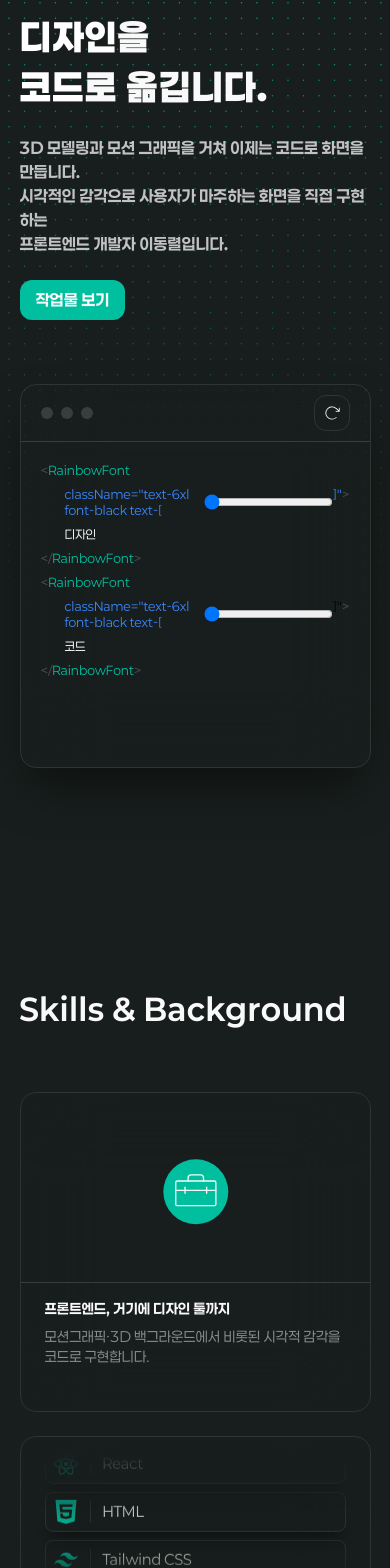
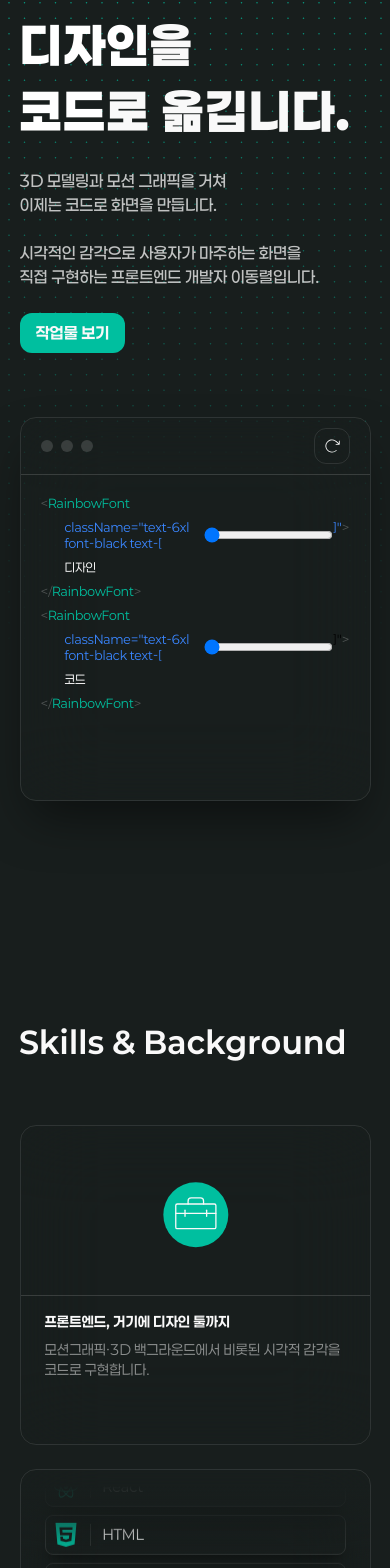
Before and after one commit to dngryl/portfolio-app, a React (Vite) app: page / in a window 390 px wide. Shown: the part 179-1747 px from the top of the page. Built offline with nearby package versions, Linux system fonts and the light colour scheme.

Commit message:
feat: 섹션원 카드 보더 높이 수정 및 모바일 반응형 수정

```diff
--- a/src/components/home/SectionOne.jsx
+++ b/src/components/home/SectionOne.jsx
@@ -27,13 +27,13 @@ export default function SectionOne({motion}) {
                         whileHover={{ y: -10 }}
                         transition={{ duration: 0.3, ease: "easeInOut" }}
                         className="h-80 border rounded-2xl border-[#f9f9f9]/10 hover:border-[#f9f9f9]/20 backdrop-blur-2xl flex flex-col">
-                        <div className='relative w-full h-full scale-65 mt-6'>
+                        <div className='relative w-full flex-1 min-h-0 scale-65 mt-6'>
                             <IconInteraction motion={motion}/>
                         </div>
                         <hr className="border-[#f9f9f9]/15 my-4" />
-                        <div className='px-6 flex flex-col gap-2 mb-6'>
+                        <div className='px-6 flex flex-col gap-2 mb-6 min-h-27'>
                             <p className='text-[#f9f9f9] text-sm font-bold'>프론트엔드, 거기에 디자인 툴까지</p>
-                            <p className='text-[#f9f9f9]/50 text-sm'>모션그래픽·3D 백그라운드에서 비롯된 시각적 감각을 코드로 구현합니다. <br/><br/></p>
+                            <p className='text-[#f9f9f9]/50 text-sm'>모션그래픽·3D 백그라운드에서 비롯된 시각적 감각을 코드로 구현합니다.</p>
                         </div>
                     </motion.div>
 
@@ -43,15 +43,15 @@ export default function SectionOne({motion}) {
                         whileHover={{ y: -10 }}
                         transition={{ duration: 0.3, delay: 0.1, ease: "easeInOut" }}
                         className="h-80 border rounded-2xl border-[#f9f9f9]/10 hover:border-[#f9f9f9]/20 backdrop-blur-2xl flex flex-col">
-                        <div className='relative w-full h-full mt-4 overflow-hidden'>
+                        <div className='relative w-full flex-1 min-h-0 mt-4 overflow-hidden'>
                             <div className="absolute inset-0 w-full h-full object-cover">
                                 <DevStack />
                             </div>
                         </div>
                         <hr className="border-[#f9f9f9]/15 my-4" />
-                        <div className='px-6 flex flex-col gap-2 mb-6'>
+                        <div className='px-6 flex flex-col gap-2 mb-6 min-h-27'>
                             <p className='text-[#f9f9f9] text-sm font-bold'>개발 스택</p>
-                            <p className='text-[#f9f9f9]/50 text-sm'>HTML / CSS / JavaScript를 기반으로 React와 Tailwind CSS, Framer Motion을 주력으로 사용합니다. </p>
+                            <p className='text-[#f9f9f9]/50 text-sm'>HTML / CSS / JavaScript를 기반으로 React와 Tailwind CSS, Framer Motion을 주력으로 사용합니다.</p>
                         </div>
                     </motion.div>
 
@@ -61,15 +61,15 @@ export default function SectionOne({motion}) {
                         whileHover={{ y: -10 }}
                         transition={{ duration: 0.3, delay: 0.4, ease: "easeInOut" }}
                         className="row-span-2 max-md:row-span-1 max-md:order-5 max-md:h-160 border rounded-2xl border-[#f9f9f9]/10 hover:border-[#f9f9f9]/20 backdrop-blur-2xl flex flex-col">
-                        <div className='relative w-full h-full flex justify-center overflow-hidden'>
+                        <div className='relative w-full flex-1 min-h-0 flex justify-center overflow-hidden'>
                             <spline-viewer
                                 url="https://prod.spline.design/9SbFqL8Lea8RLHEh/scene.splinecode"
                                 className="absolute -translate-x-1/2 -translate-y-1/2 top-1/2 left-1/2 h-full w-auto touch-none" />
                         </div>
                         <hr className="border-[#f9f9f9]/15 mb-4" />
-                        <div className='px-6 flex flex-col gap-2 mb-6'>
+                        <div className='px-6 flex flex-col gap-2 mb-6 min-h-27'>
                             <p className='text-[#f9f9f9] text-sm font-bold'>3D 웹 & 3D 모델링</p>
-                            <p className='text-[#f9f9f9]/50 text-sm'>Cinema 4D 폴리곤 모델링과 Fusion 360 넙스 모델링으로 3D를 다뤄왔습니다. 이제 Blender와 Spline으로 그 감각을 웹 환경에 옮기고자 합니다.<br/> <br/> </p>
+                            <p className='text-[#f9f9f9]/50 text-sm'>Cinema 4D 폴리곤 모델링과 Fusion 360 넙스 모델링으로 3D를 다뤄왔습니다. 이제 Blender와 Spline으로 그 감각을 웹 환경에 옮기고자 합니다.</p>
                         </div>
                     </motion.div>
 
@@ -79,13 +79,13 @@ export default function SectionOne({motion}) {
                         whileHover={{ y: -10 }}
                         transition={{ duration: 0.3, delay: 0.2, ease: "easeInOut" }}
                         className="h-80 border rounded-2xl border-[#f9f9f9]/10 hover:border-[#f9f9f9]/20 backdrop-blur-2xl flex flex-col">
-                        <div className='relative w-full h-full scale-65 mt-6'>
+                        <div className='relative w-full flex-1 min-h-0 scale-65 mt-6'>
 
                         </div>
                         <hr className="border-[#f9f9f9]/15 my-4" />
-                        <div className='px-6 flex flex-col gap-2 mb-6'>
+                        <div className='px-6 flex flex-col gap-2 mb-6 min-h-27'>
                             <p className='text-[#f9f9f9] text-sm font-bold'>모션그래픽 - 인터랙션으로의 전환</p>
-                            <p className='text-[#f9f9f9]/50 text-sm'>After Effects로 다양한 분야의 모션그래픽과 2D 리깅을 다뤄왔습니다. 그 경험이 지금은 웹 애니메이션 감각으로 이어집니다. <br/> <br/> </p>
+                            <p className='text-[#f9f9f9]/50 text-sm'>After Effects로 다양한 분야의 모션그래픽과 2D 리깅을 다뤄왔습니다. 그 경험이 지금은 웹 애니메이션 감각으로 이어집니다.</p>
                         </div>
                     </motion.div>
 
@@ -95,15 +95,15 @@ export default function SectionOne({motion}) {
                         whileHover={{ y: -10 }}
                         transition={{ duration: 0.3, delay: 0.3, ease: "easeInOut" }}
                         className="h-80 border rounded-2xl border-[#f9f9f9]/10 hover:border-[#f9f9f9]/20 backdrop-blur-2xl flex flex-col">
-                        <div className='relative w-full h-full px-4 overflow-hidden '>
+                        <div className='relative w-full flex-1 min-h-0 px-4 overflow-hidden '>
                             <div className="absolute -translate-x-1/2 -translate-y-1/2 top-1/2 left-1/2">
                                 <CRUD />
                             </div>
                         </div>
                         <hr className="border-[#f9f9f9]/15 mb-4" />
-                        <div className='px-6 flex flex-col gap-2 mb-6'>
+                        <div className='px-6 flex flex-col gap-2 mb-6 min-h-27'>
                             <p className='text-[#f9f9f9] text-sm font-bold'>CRUD & 상태 관리</p>
-                            <p className='text-[#f9f9f9]/50 text-sm'>React 상태 관리와 fetch API를 기반으로 데이터를 다루는 로직을 연습합니다. CRUD, 페이지네이션, 필터, 검색까지 실무형 흐름으로 구현합니다. <br/> <br/></p>
+                            <p className='text-[#f9f9f9]/50 text-sm'>React 상태 관리와 fetch API를 기반으로 데이터를 다루는 로직을 연습합니다. CRUD, 페이지네이션, 필터, 검색까지 실무형 흐름으로 구현합니다.</p>
                         </div>
                     </motion.div>
                     </div>
--- a/src/components/home/TitleLeft.jsx
+++ b/src/components/home/TitleLeft.jsx
@@ -26,41 +26,42 @@ export default function TitleLeft({swapped, setSwapped, motion, progress, progre
                 <div>
                     {!swapped ?
                         <div className="flex flex-row">
-                            <RainbowFont progress={progress} className="text-6xl max-md:text-4xl font-black text-[#f9f9f9] tracking-wide leading-snug">
+                            <RainbowFont progress={progress} className="text-6xl max-md:text-5xl font-black text-[#f9f9f9] tracking-wide leading-snug">
                                 디자인
                             </RainbowFont>
-                            <p className="text-6xl max-md:text-4xl font-black text-[#f9f9f9] tracking-wide leading-snug">
+                            <p className="text-6xl max-md:text-5xl font-black text-[#f9f9f9] tracking-wide leading-snug">
                                 을
                             </p>
                         </div> :
                         <div>
-                            <p className="text-6xl max-md:text-4xl font-black text-[#f9f9f9] tracking-wide leading-snug">코드로 디자인을</p>
+                            <p className="text-6xl max-md:text-5xl font-black text-[#f9f9f9] tracking-wide leading-snug">코드로 디자인을</p>
                         </div>
                     }
 
                     {!swapped ?
                         <div className="flex flex-row">
-                            <RainbowFont progress={progress2} className="text-6xl max-md:text-4xl font-black text-[#f9f9f9] tracking-wide leading-snug">
+                            <RainbowFont progress={progress2} className="text-6xl max-md:text-5xl font-black text-[#f9f9f9] tracking-wide leading-snug">
                                 코드
                             </RainbowFont>
-                            <p className="text-6xl max-md:text-4xl font-black text-[#f9f9f9] tracking-wide leading-snug">
+                            <p className="text-6xl max-md:text-5xl font-black text-[#f9f9f9] tracking-wide leading-snug">
                                 로 옮깁니다.
                             </p>
                         </div> :
                         <div>
-                            <p className="text-6xl max-md:text-4xl font-black text-[#f9f9f9] tracking-wide leading-snug">표현합니다.</p>
+                            <p className="text-6xl max-md:text-5xl font-black text-[#f9f9f9] tracking-wide leading-snug">표현합니다.</p>
                         </div>
                     }
 
                 </div>
-                <p className="text-[#f9f9f9]/75 font-bold ">
-                    3D 모델링과 모션 그래픽을 거쳐
+                <p className="text-[#f9f9f9]/75 md:font-bold font-medium ">
+                    3D 모델링과 모션 그래픽을 거쳐&nbsp;
+                    <br className="md:hidden block"/>
                     이제는 코드로 화면을 만듭니다.
-                    <br />
-                    시각적인 감각으로 사용자가 마주하는
-                    화면을 직접 구현하는
-                    <br />
-                    프론트엔드 개발자 이동렬입니다.
+                    <br /><br className="md:hidden block"/>
+                    시각적인 감각으로 사용자가 마주하는&nbsp;화면을&nbsp;
+                    <br className="md:hidden block"/>
+                    직접 구현하는&nbsp;
+                    <br className="md:block hidden"/>프론트엔드 개발자 이동렬입니다.
                 </p>
                 <p className="rounded-xl bg-[#00bf9f] hover:bg-[#00ab8f] w-fit text-[#f9f9f9] px-4 py-2 font-bold">작업물 보기</p>
             </div>
--- a/src/pages/Home.jsx
+++ b/src/pages/Home.jsx
@@ -14,8 +14,6 @@ export default function Home({Logo}) {
             <div className="w-[60%] max-md:w-[90%] mx-auto">
                <Hero Logo={Logo} motion={motion} AnimatePresence={AnimatePresence}/>
                <SectionOne motion={motion}/>
-
-
             </div>
 
          </div>
```
